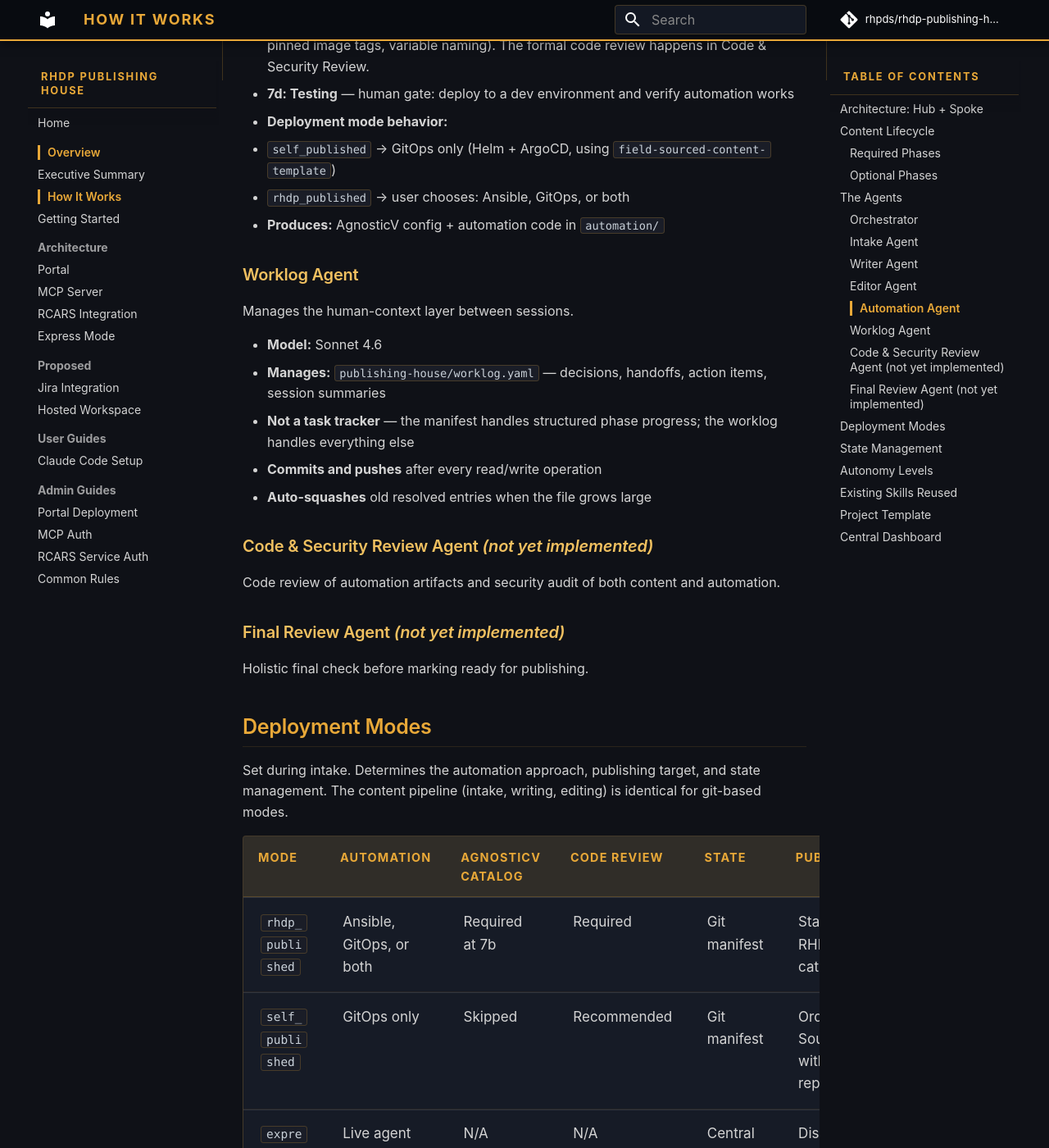
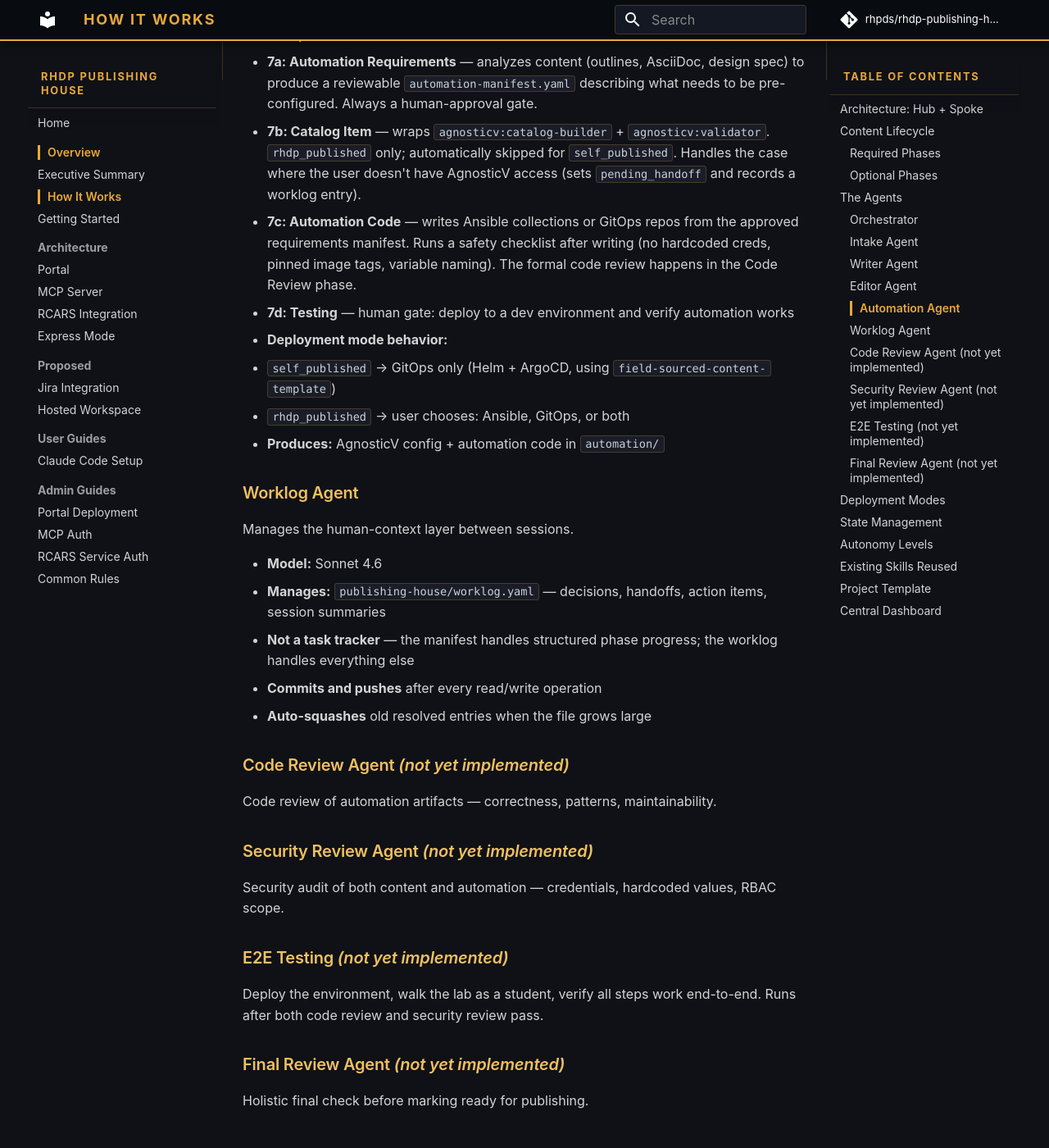
Before and after one commit to treddy08/rhdp-publishing-house, an MkDocs documentation site: the page built from docs/how-it-works.md, in a window 1280 px wide and 1400 px high, scrolled down 4193 px. Shown: the whole window at 82% size. Built offline with MkDocs 1.6.1 and Material for MkDocs 9.7.7, drawn with Linux system fonts in a browser that asks for light colours; comment, search, counter and statistics services are not loaded; some of the changed text lies outside the part shown.

Commit message:
Update phases, docs, test prompts for schema changes
Split code_security_review into parallel code_review + security_review.
Add e2e_testing phase. Add owner_email to manifest. Update CLAUDE.md,
how-it-works.md, central.md. Add RHEL and Ansible test prompts.
Update skills-plugin and template submodule pointers.

Co-Authored-By: Claude Opus 4.6 (1M context) <noreply@anthropic.com>

````diff
--- a/docs/how-it-works.md
+++ b/docs/how-it-works.md
@@ -27,13 +27,18 @@ Each agent is a separate skill file — focused, testable, independently iterabl
 ```mermaid
 graph LR
     A["Intake*"] --> B[Vetting] --> C[Spec Refinement] --> D["Approval*"]
-    D --> E[Writing] --> F[Automation] --> G["Editing*"]
-    G --> H["Code & Security Review*"] --> I["Final Review*"] --> J[Ready for Publishing]
+    D --> E[Writing] --> G["Editing*"]
+    D --> F[Automation] --> G
+    G --> H["Code Review*"] --> J["E2E Testing*"]
+    G --> K["Security Review*"] --> J
+    J --> I["Final Review*"] --> L[Ready for Publishing]
 
     style A fill:#1a73e8,color:#fff
     style D fill:#1a73e8,color:#fff
     style G fill:#1a73e8,color:#fff
     style H fill:#1a73e8,color:#fff
+    style K fill:#1a73e8,color:#fff
+    style J fill:#1a73e8,color:#fff
     style I fill:#1a73e8,color:#fff
 ```
 
@@ -46,7 +51,9 @@ graph LR
 | **Intake** | Intake Agent (Opus) | Generates or ingests the project spec and module outlines. Shortcuttable with a pre-existing design doc. |
 | **Approval** | Human | Owner reviews and approves the spec. Hard gate — never auto-advanced. |
 | **Technical Editing** | Editor Agent (Sonnet) | Wraps `showroom:verify-content` + spec alignment checks. Quality gate regardless of how content was produced. |
-| **Code & Security Review** | Security Agent (Sonnet) | Content-level security audit and automation code review. *(Not yet implemented.)* |
+| **Code Review** | Reviewer (Sonnet) | Automation code review — correctness, patterns, maintainability. *(Not yet implemented.)* |
+| **Security Review** | Security Agent (Sonnet) | Content-level security audit and automation security review. *(Not yet implemented.)* |
+| **E2E Testing** | Human + Agent | Deploy environment, walk the lab as a student, verify it works end-to-end. *(Not yet implemented.)* |
 | **Final Review** | Review Agent (Sonnet) | Holistic check: spec alignment, completeness, cross-module consistency. *(Not yet implemented.)* |
 
 ### Optional Phases
@@ -111,7 +118,7 @@ Creates automation requirements, AgnosticV catalog configuration, and environmen
 - **Sub-phases:**
   - **7a: Automation Requirements** — analyzes content (outlines, AsciiDoc, design spec) to produce a reviewable `automation-manifest.yaml` describing what needs to be pre-configured. Always a human-approval gate.
   - **7b: Catalog Item** — wraps `agnosticv:catalog-builder` + `agnosticv:validator`. `rhdp_published` only; automatically skipped for `self_published`. Handles the case where the user doesn't have AgnosticV access (sets `pending_handoff` and records a worklog entry).
-  - **7c: Automation Code** — writes Ansible collections or GitOps repos from the approved requirements manifest. Runs a safety checklist after writing (no hardcoded creds, pinned image tags, variable naming). The formal code review happens in Code & Security Review.
+  - **7c: Automation Code** — writes Ansible collections or GitOps repos from the approved requirements manifest. Runs a safety checklist after writing (no hardcoded creds, pinned image tags, variable naming). The formal code review happens in the Code Review phase.
   - **7d: Testing** — human gate: deploy to a dev environment and verify automation works
 - **Deployment mode behavior:**
   - `self_published` → GitOps only (Helm + ArgoCD, using `field-sourced-content-template`)
@@ -128,9 +135,17 @@ Manages the human-context layer between sessions.
 - **Commits and pushes** after every read/write operation
 - **Auto-squashes** old resolved entries when the file grows large
 
-### Code & Security Review Agent *(not yet implemented)*
+### Code Review Agent *(not yet implemented)*
 
-Code review of automation artifacts and security audit of both content and automation.
+Code review of automation artifacts — correctness, patterns, maintainability.
+
+### Security Review Agent *(not yet implemented)*
+
+Security audit of both content and automation — credentials, hardcoded values, RBAC scope.
+
+### E2E Testing *(not yet implemented)*
+
+Deploy the environment, walk the lab as a student, verify all steps work end-to-end. Runs after both code review and security review pass.
 
 ### Final Review Agent *(not yet implemented)*
 
````
Also changed, not shown: CLAUDE.md (+2 -2 lines), docs/architecture/central.md (+2 -3 lines), 2 other files.
